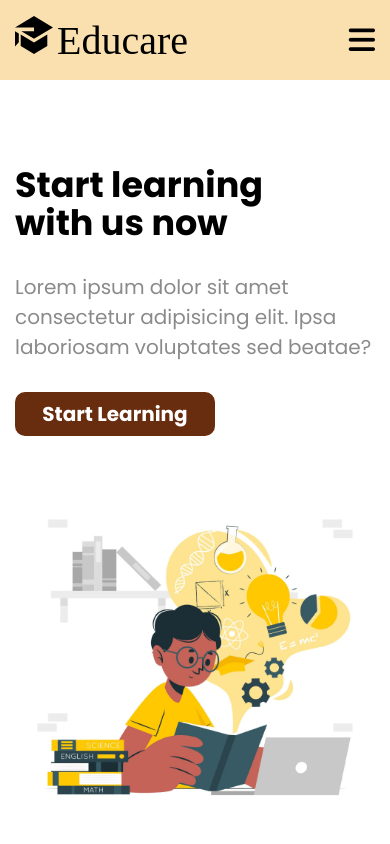
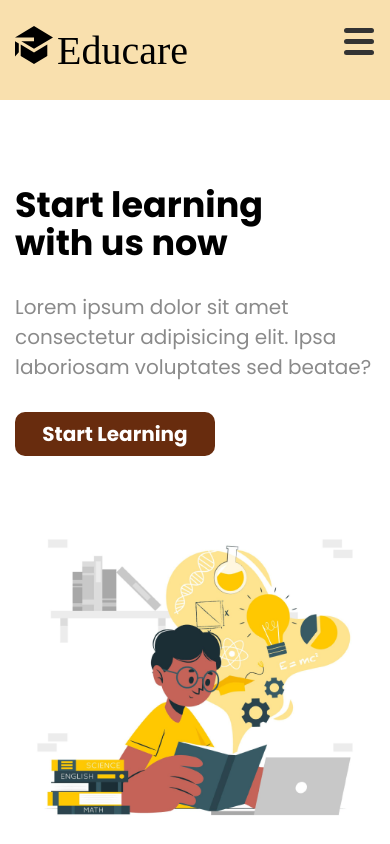
Before and after one commit to harzyz/webdevsafari1.0, a plain HTML site: page index.html in a window 390 px wide. Shown: the top 844 px of the page. Drawn offline with Linux system fonts and the light colour scheme; a web font is replaced by a local one.

Commit message:
first commit

```diff
--- a/index.html
+++ b/index.html
@@ -4,11 +4,16 @@
     <meta charset="UTF-8" />
     <meta name="viewport" content="width=device-width, initial-scale=1.0" />
     <link rel="stylesheet" href="./style.css" />
-    <link rel="stylesheet" href="https://cdnjs.cloudflare.com/ajax/libs/font-awesome/6.4.2/css/all.min.css" integrity="sha512-z3gLpd7yknf1YoNbCzqRKc4qyor8gaKU1qmn+CShxbuBusANI9QpRohGBreCFkKxLhei6S9CQXFEbbKuqLg0DA==" crossorigin="anonymous" referrerpolicy="no-referrer" />
+    <link
+      rel="stylesheet"
+      href="https://cdnjs.cloudflare.com/ajax/libs/font-awesome/6.4.2/css/all.min.css"
+      integrity="sha512-z3gLpd7yknf1YoNbCzqRKc4qyor8gaKU1qmn+CShxbuBusANI9QpRohGBreCFkKxLhei6S9CQXFEbbKuqLg0DA=="
+      crossorigin="anonymous"
+      referrerpolicy="no-referrer" />
     <title>Educare</title>
   </head>
   <body>
-    <nav>
+    <nav id="home">
       <div>
         <img class="logo" src="./images/educareLogo.svg" alt="" />
         <span class="logoText">Educare</span>
@@ -16,7 +21,7 @@
 
       <ul class="navList">
         <li>Home</li>
-        <li>About</li>
+        <li><a href="#about">About</a></li>
         <li>
           Courses
           <img
@@ -33,23 +38,42 @@
             src="./images/arrowDown.svg"
             alt="" />
         </li>
-        <li><button class="contactBtn">Contact Us</button></li>
+        <li>
+          <a href="#contact"><button class="contactBtn">Contact Us</button></a>
+        </li>
       </ul>
       <div id="blogList" class="blogList">
         <p>Blog 1</p>
         <p>Blog 2</p>
         <p>Blog 3</p>
       </div>
-      <div class="you"><i onclick ="toggleNav()" class="fa-solid fa-bars"></i></div>
-      <div id="navShow" class="navListMob">
-        <ul class="navMob">
+      <div class="boy">
+
+
+
+        <div class="menu-toggle">
+          <label class="hamburgerMenu">
+            <input onclick="toggleSubMenu()" type="checkbox" />
+          </label>
+        </div>
+        <div class="site-nav" id="navShow" >
+          <ul >
             <li>Home</li>
-          <li>About</li>
+            <li><a href="#about">About</a></li>
             <li>Courses</li>
             <li>Blog</li>
-          <li><button class="contactBtn">Contact Us</button></li>
+            <li>
+              <a href="#contact"
+                ><button class="contactBtn">Contact Us</button></a
+              >
+            </li>
           </ul>
         </div>
+
+
+
+      </div>
+      <div></div>
     </nav>
     <section class="hero">
       <div class="heroOne">
@@ -67,7 +91,7 @@
         <img src="./images/heroImg.png" alt="" />
       </div>
     </section>
-    <section class="next">
+    <section id="about" class="next">
       <div class="nextImg">
         <img src="./images/section2Img.png" alt="" />
       </div>
@@ -119,10 +143,12 @@
       <img class="shirtGuy" src="./images/shirtGuy.png" alt="" />
       <img class="suitLady" src="./images/ashsuitLady.png" alt="" />
     </figure>
-    <footer>
+    <footer id="contact">
       <div>
+        <a href="#home">
           <img class="logo" src="./images/educareLogo.svg" alt="" />
           <span class="logoText">Educare</span>
+        </a>
       </div>
       <div>
         <h3>Follow us</h3>
--- a/main.js
+++ b/main.js
@@ -17,11 +17,18 @@ function toggleCaret(button){
   }
 }
 
-function toggleNav(){
-  beans = !beans
-  if(beans){
-    sidenav.style.display = 'block'
-  }else{
-    sidenav.style.display = 'none'
-  }
+let subMenu = document.getElementById('navShow')
+
+function toggleSubMenu() {
+  subMenu.classList.toggle('open');
 }
+
+// document.addEventListener('click', function (event) {
+//   // Check if the clicked element is inside the submenu
+//   var isClickInsideSubMenu = subMenu.contains(event.target);
+
+//   // If the clicked element is outside the submenu, close the submenu
+//   if (!isClickInsideSubMenu) {
+//     subMenu.classList.remove('open');
+//   }
+// });
--- a/style.css
+++ b/style.css
@@ -1,37 +1,107 @@
-@import url('https://fonts.googleapis.com/css2?family=Jim+Nightshade&family=Poppins:wght@400;600;700&display=swap');
-*{
+@import url("https://fonts.googleapis.com/css2?family=Jim+Nightshade&family=Poppins:wght@400;600;700&display=swap");
+*,
+*::before,
+*::after {
   margin: 0;
   padding: 0;
   box-sizing: border-box;
+  scroll-behavior: smooth;
 }
-html::-webkit-scrollbar{
+
+/* Tutorial for now */
+:root {
+  --bar-width: 30px;
+  --bar-height: 5px;
+  --hamburger-gap: 6px;
+  --foreground: #333;
+  --background: white;
+  --hamburger-margin: 8px;
+  --anime-time: 200ms ease-in-out;
+  ---hamburger-height: calc(var(--bar-height) * 3 + var(--hamburger-gap) * 2);
+}
+.hamburgerMenu{
+  /* display: none; */
+  --x-width: calc(var(---hamburger-height) * 1.41421356237);
+  display: flex;
+  flex-direction: column;
+  gap: var(--hamburger-gap);
+  width: max-content;
+  position: absolute;
+  top: 20px;
+  right: var(--hamburger-margin);
+  z-index: 2;
+  cursor: pointer;
+}
+.hamburgerMenu::before,
+.hamburgerMenu::after,
+.hamburgerMenu input{
+  content: "";
+  width: var(--bar-width);
+  height: var(--bar-height);
+  background-color: var(--foreground);
+  border-radius: 100px;
+  transform-origin: left center;
+  transition: opacity var(--anime-time), width var(--anime-time), rotate var(--anime-time), translate var(--anime-time), background-color var(--anime-time);
+}
+.hamburgerMenu input{
+  appearance: none;
+  padding: 0;
+  margin: 0;
+  outline: none;
+  pointer-events: none;
+}
+.hamburgerMenu:has(input:checked)::before{
+  rotate: 45deg;
+  width: var(--x-width);
+  translate: 0 calc(var(--bar-height) / -2);
+  /* background-color: #fff; */
+}
+.hamburgerMenu:has(input:checked)::after{
+  rotate: -45deg;
+  width: var(--x-width);
+  translate: 0 calc(var(--bar-height) / 2);
+  /* background-color: #fff; */
+}
+.hamburgerMenu input:checked{
+  opacity: 0px;
+  width: 0px;
+}
+.hamburgerMenu:has(input:checked) + .navListMob{
+  translate: 0;
+}
+/* Tutorial for now */
+a {
+  text-decoration: none;
+  color: inherit;
+}
+html::-webkit-scrollbar {
   width: 20px;
 }
-html::-webkit-scrollbar-thumb{
-  background-color: #F9E0AE;
+html::-webkit-scrollbar-thumb {
+  background-color: #f9e0ae;
 }
-html::-webkit-scrollbar-track{
-  background-color: #FFFFFF;
+html::-webkit-scrollbar-track {
+  background-color: #ffffff;
 }
-nav{
+nav {
   display: flex;
   align-items: center;
   justify-content: space-around;
   width: 100%;
   height: 124px;
-  background: #F9E0AE ;
+  background: #f9e0ae;
   position: relative;
 }
-.logo{
+.logo {
   width: 38px;
   height: 38px;
 }
-.logoText{
+.logoText {
   font-family: Jim Nightshade;
   font-weight: 400;
   font-size: 40px;
 }
-.navList{
+.navList {
   list-style: none;
   display: flex;
   align-items: center;
@@ -40,160 +110,160 @@ nav{
   gap: 50px;
   cursor: pointer;
 }
-.contactBtn{
+.contactBtn {
   border: none;
   width: 150px;
   height: 39px;
   border-radius: 10px;
-  background: #C24914;
+  background: #c24914;
   font-family: Poppins;
   font-size: 20px;
   font-weight: 700;
-  color: #FFFF;
+  color: #ffff;
 }
-.hero{
+.hero {
   display: flex;
   width: 100%;
   margin-top: 50px;
   padding: 0 100px;
 }
-.heroOne{
+.heroOne {
   width: 50%;
   padding-top: 76px;
   display: flex;
   flex-direction: column;
   gap: 30px;
 }
-.heroOne span{
+.heroOne span {
   font-weight: 700;
   font-family: Poppins;
   font-size: 48px;
   line-height: 55px;
 }
-.heroOneText{
+.heroOneText {
   color: rgba(0, 0, 0, 0.46);
   font-family: Poppins;
   font-size: 20px;
   font-weight: 400;
 }
-.startBtn{
+.startBtn {
   width: 200px;
   height: 44px;
   border-radius: 10px;
-  background: #682C0E;
+  background: #682c0e;
   font-family: Poppins;
   font-size: 20px;
   font-weight: 700;
-  color: #FFFF;
+  color: #ffff;
   border: none;
 }
-.heroTwo{
+.heroTwo {
   width: 50%;
 }
-.next{
+.next {
   display: flex;
   width: 100%;
   margin-top: 235px;
   padding: 0 100px;
 }
-.nextImg{
+.nextImg {
   width: 50%;
 }
-.nextInfo{
+.nextInfo {
   width: 50%;
   padding-top: 76px;
   display: flex;
   flex-direction: column;
 }
-.nextInfo span{
+.nextInfo span {
   font-size: 48px;
   font-weight: 600;
   font-family: Poppins;
 }
-.nextList{
+.nextList {
   font-size: 24px;
   font-family: Poppins;
   font-weight: 400;
 }
-.startLearning{
+.startLearning {
   display: flex;
   width: 100%;
   padding: 0 100px;
   gap: 91px;
   margin-top: 263px;
 }
-.startLearningText{
+.startLearningText {
   font-size: 48px;
   font-weight: 600;
   font-family: Poppins;
 }
-.subscribe{
+.subscribe {
   margin-top: 110px;
   width: 100%;
   padding: 0 100px;
   height: 100%;
 }
-.fig{
+.fig {
   width: 100%;
   height: 140px;
-  background: #F9E0AE;
+  background: #f9e0ae;
   display: flex;
   align-items: center;
   justify-content: center;
   gap: 45px;
 }
-.fig input{
+.fig input {
   width: 300px;
   height: 63px;
   border: none;
-  background: #FFFFFF;
+  background: #ffffff;
 }
-.fig input::placeholder{
+.fig input::placeholder {
   text-align: center;
   font-family: Poppins;
   font-size: 20px;
 }
-.fig button{
+.fig button {
   border: none;
   width: 300px;
   height: 63px;
-  background: #C24914;
-  color: #FFF;
+  background: #c24914;
+  color: #fff;
   font-family: Poppins;
   font-size: 20px;
   font-weight: 700;
 }
-.joinCommunity{
+.joinCommunity {
   margin-top: 300px;
   position: relative;
   width: 100%;
   height: 750px;
   padding-left: 100px;
 }
-.joinCommunity img{
+.joinCommunity img {
   position: absolute;
 }
-.pointAtGirl{
+.pointAtGirl {
   right: 150px;
   top: 0;
 }
-.suitGuy{
+.suitGuy {
   right: 100px;
   top: 40px;
 }
-.suitWoman{
+.suitWoman {
   top: -150px;
   right: 43%;
 }
-.shirtGuy{
+.shirtGuy {
   left: 8%;
   top: 35%;
 }
-.suitLady{
+.suitLady {
   left: 30%;
   top: 55%;
 }
-.community{
+.community {
   text-align: center;
   width: 531px;
   display: flex;
@@ -201,21 +271,21 @@ nav{
   gap: 20px;
   align-items: center;
 }
-.community span{
+.community span {
   z-index: 3;
   color: #000;
   text-align: center;
   font-family: Poppins;
   font-size: 48px;
-  font-weight: 600;;
+  font-weight: 600;
 }
-.community p{
+.community p {
   z-index: 3;
 }
-.community button{
+.community button {
   z-index: 3;
   border: none;
-  color: #FFF;
+  color: #fff;
   text-align: center;
   font-family: Poppins;
   font-size: 20px;
@@ -223,32 +293,36 @@ nav{
   width: 273px;
   height: 54px;
   border-radius: 10px;
-  background: #FC8621;
+  background: #fc8621;
 }
-footer{
+footer {
   font-family: Poppins;
   font-weight: 400;
   width: 100%;
   height: 442px;
-  background: #F9E0AE;
+  background: #f9e0ae;
   display: flex;
   align-items: center;
   justify-content: center;
   gap: 100px;
 }
-.socials{
+footer a {
+  text-decoration: none;
+  color: inherit;
+}
+.socials {
   padding-top: 38px;
   display: flex;
   align-items: center;
   gap: 15px;
 }
-#navShow{
+#navShow {
   display: none;
 }
-#blogList{
+#blogList {
   display: none;
 }
-.blogList{
+.blogList {
   position: absolute;
   display: flex;
   flex-direction: column;
@@ -263,57 +337,101 @@ footer{
   bottom: -50px;
   right: 30%;
 }
-.navMob{
+.navMob {
   display: none;
 }
-.fa-solid{
+.boy{
   display: none;
 }
-.you{
+.menu-toggle{
   display: none;
 }
 @media screen and (max-width: 700px) {
-  nav{
-    height: 80px;
+  nav {
+    height: 100px;
     padding: 0 15px;
     justify-content: space-between;
   }
-  .navListMob{
-    background: #F9E0AE;
+  .boy{
+    display: block;
+  }
+  .navListMob {
+    background: #f9e0ae;
     position: absolute;
-
-    align-items: center;
-    height: 200px;
-    width: 150px;
+    /* height: 100%; */
+    width: 200px;
     bottom: -200px;
-    right: 0;
-
+    right: 0%;
   }
-  .contactBtn{
+  .contactBtn {
     width: 90px;
     font-size: 14px;
+  }
+  /* fixes */
+  .menu-toggle {
+    padding: 1em;
+    position: absolute;
+    top: .5em;
+    right: .5em;
+    cursor: pointer;
+    display: block;
+  }
 
+  .site-nav {
+    position: absolute;
+    width: 50%;
+    top: 100px;
+    right: 0%;
+    box-shadow: rgba(100, 100, 111, 0.2) 0px 7px 29px 0px;
+    background: #F9E0AE;
+    clip-path: circle(0px at top right);
+    transition: clip-path 0.5s;
+    /* list-style: none; */
   }
-  .navMob{
+  .site-nav.open {
+    /* max-height: 500px; */
+    clip-path: circle(250% at top right);
+    /* display: block; */
+  }
+  .site-nav ul {
+    margin: 0;
+    padding: 0;
+    list-style: none;
+    display: flex;
+    flex-direction: column;
+    /* align-items: center; */
+  }
+
+  .site-nav li {
+    /* border: 1px solid #C24914; */
+    height: 50px;
+    display: flex;
+    justify-content: center;
+    align-items: center;
+  }
+  .site-nav li:hover{
+    background: #C24914;
+  }
+  /* fixes */
+
+  .navMob {
     list-style: none;
     gap: 15px;
+    padding-top: 30px;
     padding-left: 20px;
     display: flex;
     flex-direction: column;
   }
-  .navList{
+  .navList {
     display: none;
   }
-  #blogList{
+  #blogList {
     display: none;
   }
-  i{
+  i {
     font-size: 30px;
   }
-  .you{
-    display: block;
-  }
-  .hero{
+  .hero {
     flex-direction: column;
     align-items: center;
     justify-content: center;
@@ -322,117 +440,117 @@ footer{
     gap: 50px;
     margin-top: 10px;
   }
-  #navShow{
-    display: none;
+  #navShow {
+    display: block;
   }
-  .heroOne{
+  .heroOne {
     width: 100%;
   }
-  .heroOne span{
+  .heroOne span {
     font-size: 35px;
     line-height: 38px;
   }
-  .heroTwo{
+  .heroTwo {
     width: 100%;
   }
-  .heroTwo img{
+  .heroTwo img {
     width: 100%;
   }
-  .next{
+  .next {
     width: 100%;
     padding: 0;
     flex-direction: column-reverse;
     margin-top: 50px;
     gap: 50px;
   }
-  .nextImg{
+  .nextImg {
     width: 100%;
     padding: 0 15px;
   }
-  .nextImg img{
+  .nextImg img {
     width: 100%;
   }
-  .nextInfo{
+  .nextInfo {
     width: 100%;
     justify-content: center;
     align-items: center;
   }
-  .nextInfo span{
+  .nextInfo span {
     font-size: 35px;
   }
-  .nextList{
+  .nextList {
     font-size: 16px;
   }
-  .startLearning{
+  .startLearning {
     padding: 0 15px;
     flex-direction: column;
     width: 100%;
     align-items: center;
     margin-top: 100px;
   }
-  .startLearningText{
+  .startLearningText {
     font-size: 35px;
     text-align: center;
   }
-  .yellowGirl{
+  .yellowGirl {
     width: 100%;
   }
-  .subscribe{
+  .subscribe {
     padding: 0;
     width: 100%;
   }
-  .joinCommunity{
+  .joinCommunity {
     height: 250px;
     margin-top: 100px;
   }
-  .community{
+  .community {
     position: absolute;
     top: 0;
     left: 0;
     width: 100%;
   }
-  .community span{
+  .community span {
     font-size: 35px;
   }
-  .pointAtGirl{
+  .pointAtGirl {
     width: 100%;
     bottom: 0px;
     right: 0;
     display: none;
   }
-  .suitGuy{
+  .suitGuy {
     display: none;
   }
-  .suitLady{
+  .suitLady {
     display: none;
   }
-  .suitWoman{
+  .suitWoman {
     display: none;
   }
-  .shirtGuy{
+  .shirtGuy {
     display: none;
   }
-  .subscribe{
+  .subscribe {
     display: flex;
     justify-content: center;
   }
-  .fig{
+  .fig {
     gap: 10px;
     width: 95%;
   }
-  .fig input{
+  .fig input {
     width: 80px;
     height: 30px;
   }
-  .fig input::placeholder{
+  .fig input::placeholder {
     font-size: 14px;
   }
-  .fig button{
+  .fig button {
     width: 100px;
     height: 30px;
     font-size: 14px;
   }
-  footer{
+  footer {
     flex-direction: column;
     height: 100%;
     padding-bottom: 100px;
```
Lines whose indentation alone changed are shown as unchanged.
